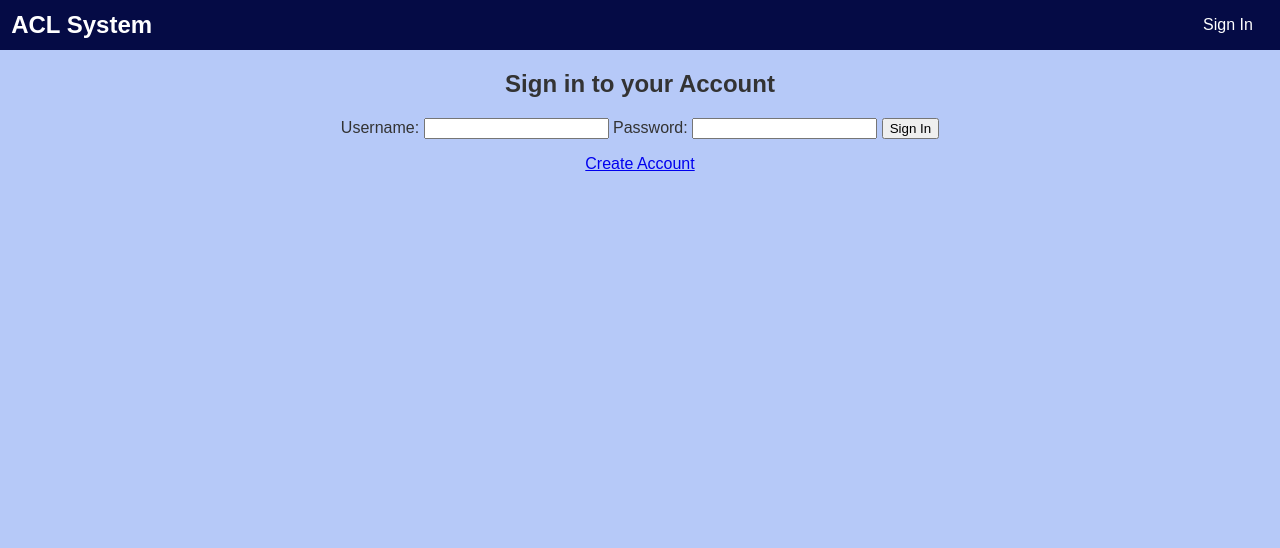
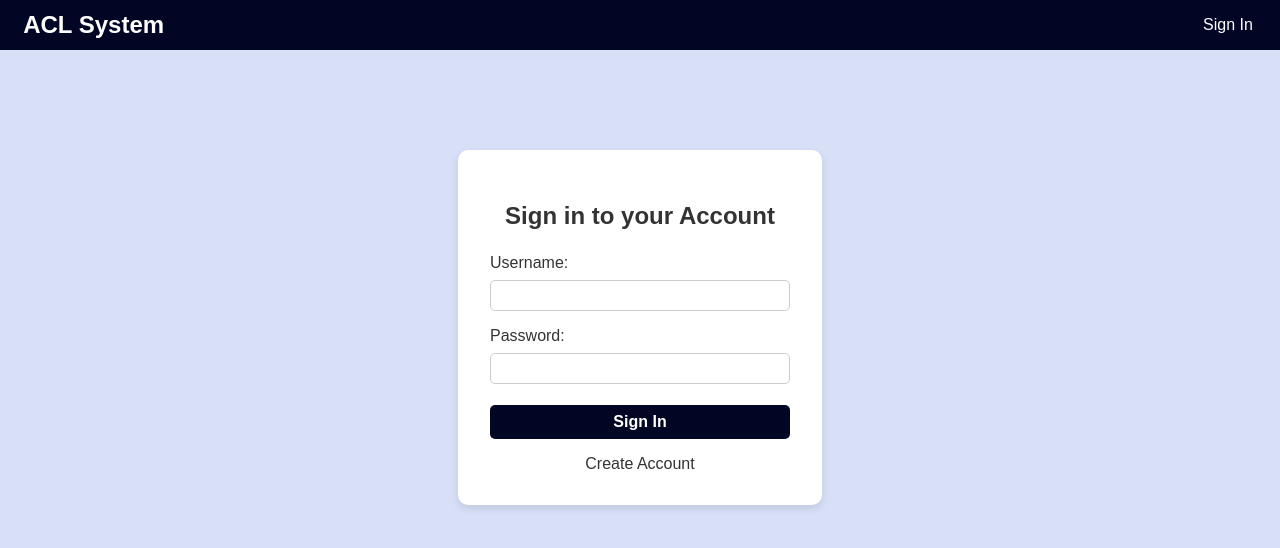
Before and after one commit to CS-UCY-EPL343/epl343.winter24.team5, a PHP site: page /sign_in_account.php in a window 1280 px wide. Shown: the top 548 px of the page. Run offline with PHP 8.4, Linux system fonts and the light colour scheme; a stand-in replaces the project's code that opens the database connection; some libraries are stand-ins or nearby versions.

Commit message:
polished index, create account, navbar, error, sign in

```diff
--- a/create_account.php
+++ b/create_account.php
@@ -1,5 +1,4 @@
 <?php
-require_once 'db.php'; // Include your database connection
 require_once 'db_functions.php'; // Include additional database functions
 require_once 'navbar.php';
 
@@ -119,7 +118,8 @@ if ($_SERVER['REQUEST_METHOD'] === 'POST') {
             </select>
 
             <label for="date_of_birth">Date of Birth:</label>
-            <input type="date" id="date_of_birth" name="date_of_birth" placeholder="dd/mm/yyyy">
+            <input type="date" id="date_of_birth" name="date_of_birth" required>
+
 
 
             <label for="address">Address:</label>
--- a/db_functions.php
+++ b/db_functions.php
@@ -1,5 +1,5 @@
 <?php
-require_once 'db.php'; // Include your database connection function
+
 function getDatabaseConnection() {
     try {
         $config = include 'config.php';
--- a/styles.css
+++ b/styles.css
@@ -4,10 +4,11 @@ html, body {
     margin: 0;
     padding: 0;
     font-family: Arial, sans-serif;
-    background-color: #b6c9f8;
+    background-color: #d7e0f7;
     text-align: center;
     color: #333;
 }
+
 
 /* Wrapper for page content */
 .wrapper1 {
@@ -17,28 +18,27 @@ html, body {
     min-height: 84.1vh; /* Ensure the wrapper fills the viewport height */
 }
 
+
 /* Main content area */
 .main-content1 {
     flex: 1; /* Push the footer to the bottom */
 }
-
 .hero1 {
     text-align: center;
     padding: 1.5em;
     color: #333;
 }
-
 .hero1 h1 {
     font-size: 2.5em;
     margin-bottom: 0.5em;
 }
-
 .hero1 p {
     font-size: 1.2em;
     max-width: 800px;
     margin: 0 auto;
     color: #555; /* Optional: add a subtle color */
 }
+
 
 /* Center the content box in the middle */
 .content {
@@ -47,7 +47,6 @@ html, body {
     align-items: center;
     height: 100%; /* Ensures full vertical centering */
 }
-
 .content1 {
     display: flex;
     flex-wrap: wrap;
@@ -55,7 +54,6 @@ html, body {
     gap: 1.5em;
     margin-bottom: 2%;
 }
-
 .content-box1 {
     background-color: white;
     padding: 1.5em;
@@ -65,50 +63,45 @@ html, body {
     margin-top: 2%;
     text-align: center;
 }
-
 .content-box1 h2 {
     margin-bottom: 0.5em;
 }
-
 .content-box1 p {
     font-size: 1em;
     line-height: 1.5;
     color: #555;
 }
 
+
 /* Navigation bar styles */
 .navbar {
-    background-color: #050b45;
+    background-color: #020625;
     color: #92bbfa;
     display: flex;
     justify-content: space-between;
     align-items: center;
     padding: 0.7em;
 }
-
 .navbar .brand {
     font-size: 1.5em;
     font-weight: bold;
 }
-
 .navbar .brand a {
+    margin-left: 0.5em;
     color: white;
     text-decoration: none;
     font-size: 1em;
     font-weight: bold;
 }
-
 .navbar .brand a:hover {
     color: inherit;
     text-decoration: none;
 }
-
 .navbar .nav-links-left {
     display: flex;
     gap: 1em;
     margin-left: 2em;
 }
-
 .navbar .nav-links-left a,
 .navbar .auth a {
     color: white;
@@ -117,12 +110,10 @@ html, body {
     border-radius: 5px;
     transition: background-color 0.3s;
 }
-
 .navbar .nav-links-left a:hover,
 .navbar .auth a:hover {
     background-color: #2d5591;
 }
-
 .navbar .auth {
     margin-left: auto;
 }
@@ -131,7 +122,194 @@ html, body {
 footer {
     text-align: center;
     padding: 1em;
-    background-color: #050b45;
+    background-color: #020625;
     color: white;
     flex-shrink: 0; /* Ensures the footer doesn't shrink */
 }
+
+
+/* Login Container */
+.login-container {
+    margin: 0 auto;
+    margin-top: 100px; /* Offset for fixed navbar */
+    width: 300px;
+    background-color: white;
+    padding: 2em;
+    border-radius: 10px;
+    box-shadow: 0 4px 8px rgba(0, 0, 0, 0.1);
+    text-align: center;
+}
+.login-container h2 {
+    margin-bottom: 1em;
+}
+.login-container label {
+    display: block;
+    margin-bottom: 0.5em;
+    text-align: left;
+}
+.login-container input {
+    width: 100%;
+    padding: 0.5em;
+    margin-bottom: 0.5em;
+    border: 1px solid #ccc;
+    border-radius: 5px;
+}
+.login-container input:focus {
+    outline: none;
+    border: 1px solid #007BFF;
+    box-shadow: 0 0 5px rgba(0, 123, 255, 0.5);
+}
+.login-container button {
+    width: 100%;
+    padding: 0.5em;
+    background-color: #020625;
+    color: white;
+    border: none;
+    margin-top: 5%;
+    border-radius: 5px;
+    font-size: 1em;
+    cursor: pointer;
+}
+.login-container button:hover {
+    background-color: #2d5591;
+}
+
+
+/* Account Creation */
+.create-account {
+    margin-top: 1em;
+}
+.create-account a {
+    color: #333;
+    text-decoration: none;
+}
+.create-account a:hover {
+    text-decoration: underline;
+}
+
+
+/* error.php */
+/* Error Container */
+.error-container {
+    max-width: 400px;
+    margin: 100px auto;
+    padding: 20px;
+    background-color: #fff;
+    border: 1px solid #ccc;
+    border-radius: 10px;
+    box-shadow: 0 4px 8px rgba(0, 0, 0, 0.1);
+    text-align: center;
+}
+.error-container h2 {
+    font-size: 2em;
+    margin-bottom: 10px;
+    color: #020625;
+}
+.error-container .error-message {
+    font-size: 1.2em;
+    color: #333;
+    margin-bottom: 20px;
+}
+.error-container .button-container button {
+    background-color: #020625;
+    color: white;
+    border: none;
+    padding: 10px 20px;
+    border-radius: 5px;
+    cursor: pointer;
+    font-size: 1em;
+    transition: background-color 0.3s;
+}
+.error-container .button-container button:hover {
+    background-color: #2d5591;
+}
+
+
+/* create_account.php */
+.container {
+    background-color: #ffffff;
+    padding: 20px;
+    border-radius: 10px;
+    box-shadow: 0 4px 8px rgba(0, 0, 0, 0.1);
+    width: 400px;
+    margin: 0 auto; /* Start rectangle just below the start of the page */
+    margin-top: 30px;
+    margin-bottom: 30px;
+}
+h2 {
+    text-align: center;
+    margin-bottom: 20px;
+}
+label {
+    text-align: left;
+    display: block;
+    margin: 10px 0 5px;
+}
+input, select {
+    width: 100%;
+    padding: 10px;
+    margin-bottom: 15px;
+    border: 1px solid #ccc;
+    border-radius: 5px;
+    box-sizing: border-box;
+    background-color: #fff; /* Default input background */
+}
+input:valid, select:valid {
+    background-color: #e8f0fe; /* Light gray when valid */
+}
+input:focus, select:focus {
+    border-color: #007bff;
+    outline: none;
+    box-shadow: 0 0 5px rgba(0, 123, 255, 0.5);
+}
+button {
+    width: 100%;
+    padding: 10px;
+    background-color: #020625;
+    color: #ffffff;
+    border: none;
+    border-radius: 5px;
+    font-size: 16px;
+    font-weight: bold;
+    cursor: pointer;
+}
+button:hover {
+    background-color: #2d5591
+}
+p1 {
+    color: red;
+    text-align: center;
+}
+.date-picker {
+    display: flex;
+    align-items: center;
+}
+input[type="date"] {
+    padding: 5px;
+    font-size: 16px;
+    width: 150px;
+}
+/* General alignment for labels and inputs */
+.container label {
+    display: block;
+    margin-bottom: 5px;
+    text-align: left;
+}
+.container input, .container select {
+    width: 100%;
+    padding: 10px;
+    margin-bottom: 15px;
+    border: 1px solid #ccc;
+    border-radius: 5px;
+    box-sizing: border-box;
+}
+.container input:focus, .container select:focus {
+    border-color: #007bff;
+    outline: none;
+    box-shadow: 0 0 5px rgba(0, 123, 255, 0.5);
+}
+.container input[type="date"] {
+    padding: 10px;
+    font-size: 16px;
+    width: 100%; /* Align with other inputs */
+}
```
